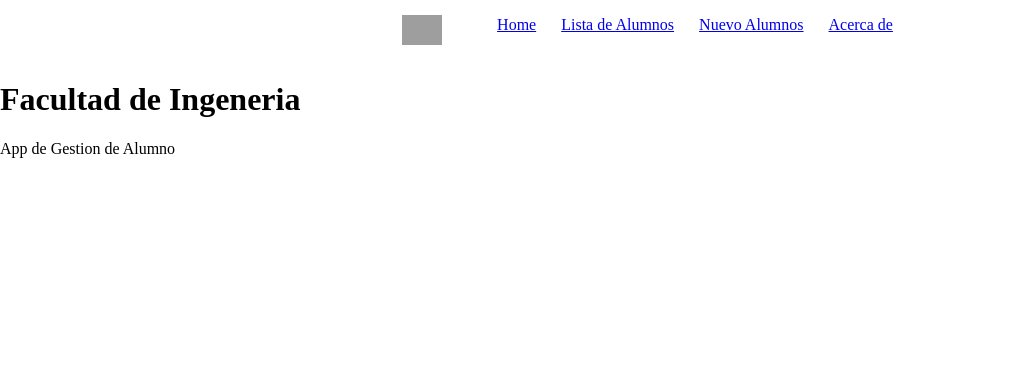
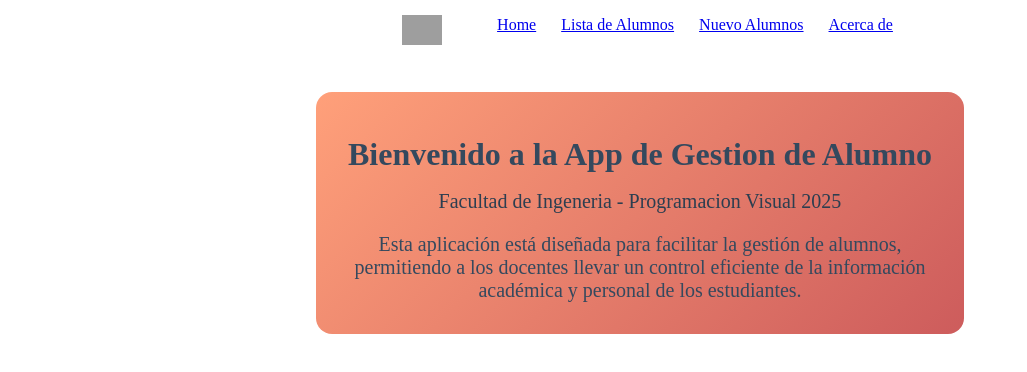
Before and after one commit to matiasvargas-dev/pv_tp5_grupo19, a React (Vite) app: page / in a window 1280 px wide. Shown: the top 372 px of the page, without its empty margins (0-1027 px from the left). Built offline with nearby package versions, Linux system fonts and the light colour scheme; grey boxes are pictures that could not be loaded.

Commit message:
feat: Adicionar el componente de presentación con estilos y contenido correspondiente [Barro, Brisa Anahí]

```diff
--- /dev/null
+++ b/src/views/Home/component/Presentation.css
@@ -0,0 +1,45 @@
+* {
+  font-family: 'Montserrat', 'dosis';
+  text-align: center;
+}
+.presentation-container {
+    background: linear-gradient(135deg, #FFA07A 0%, #CD5C5C 100%);
+    border-radius: 16px;
+    padding: 32px 24px;
+    margin: 32px auto;
+    max-width: 600px;
+}
+
+.presentation-subtitle {
+    font-size: 20px;
+    color: #2c3e50;
+    margin-top: 17px;
+    margin-bottom: 8px;
+    font-weight: 500;
+
+}
+
+.presentation-text {
+    font-size: 20px;
+    color: #34495e;
+    margin-bottom: 0px;
+
+}
+.presentation-title {
+    font-size: 2rem;
+    color: #34495e;
+    margin-bottom: 8px;
+    font-weight: 700;
+    margin-top: 12px;
+}
+
+
+
+@media (max-width: 600px) {
+  .presentation-container {
+    padding: 16px 8px;
+  }
+  .presentation-title {
+    font-size: 1.4rem;
+  }
+}
--- a/src/views/Home/component/Presentation.jsx
+++ b/src/views/Home/component/Presentation.jsx
@@ -1,9 +1,15 @@
+import "./Presentation.css";
 const Presentation = () => {
   return (
-    <>
-      <h1>Facultad de Ingeneria</h1>
-      <p>App de Gestion de Alumno</p>
-    </>
+    <section className="presentation-container">
+      <h1 className= "presentation-title">Bienvenido a la App de Gestion de Alumno</h1>
+    <p className="presentation-subtitle">
+      Facultad de Ingeneria - Programacion Visual 2025
+    </p>
+    <p className="presentation-text">
+   Esta aplicación está diseñada para facilitar la gestión de alumnos, permitiendo a los docentes llevar un control eficiente de la información académica y personal de los estudiantes.
+    </p>
+    </section>
   );
 };
 
```
